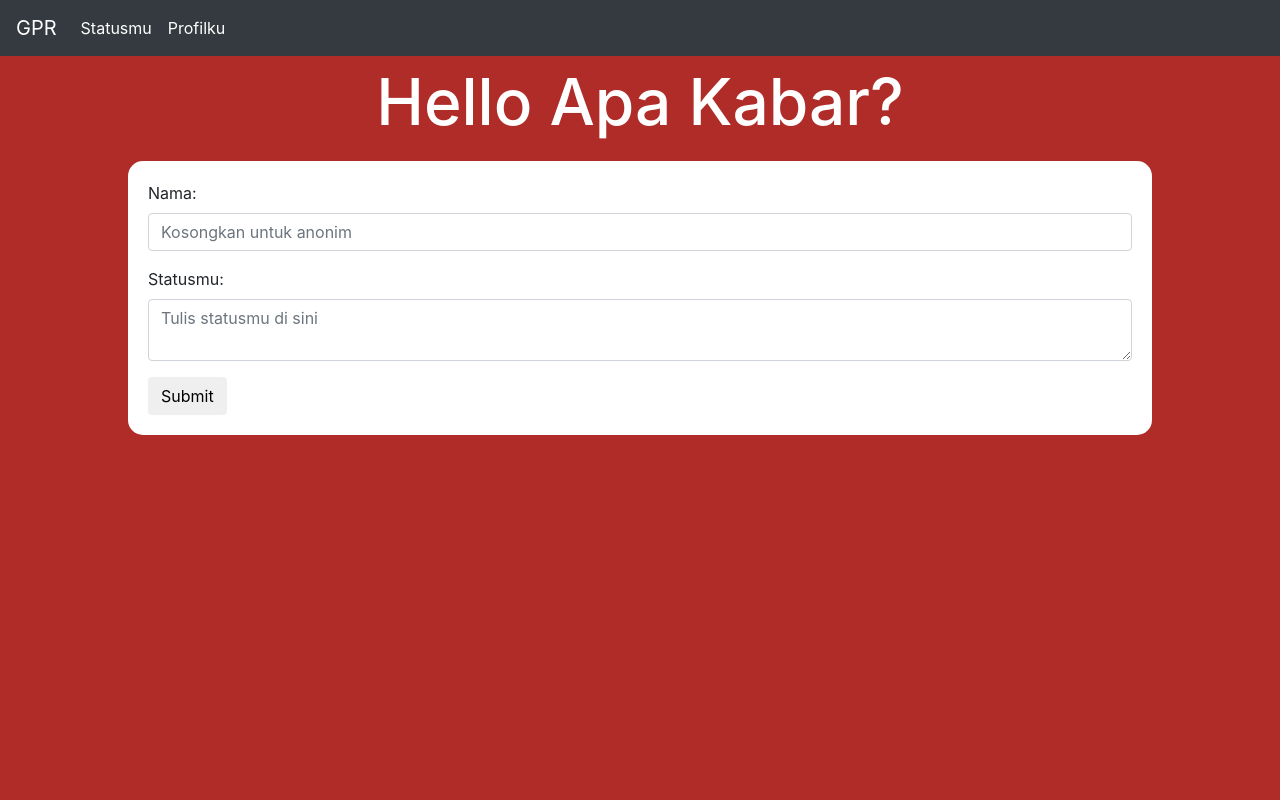
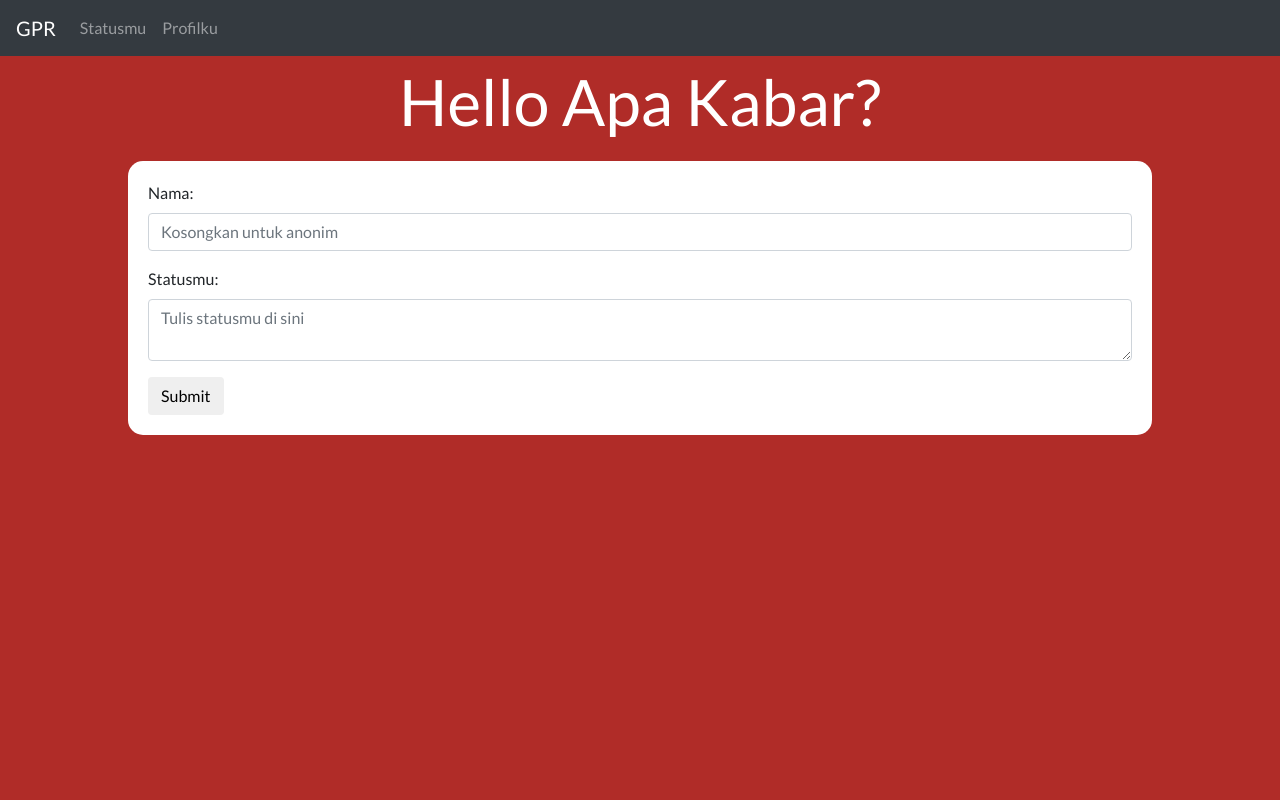
Before and after one commit to gagahpangeran/neogpr, a Django app: page / in a window 1280 px wide. Run offline with Django 3.2, Linux system fonts and the light colour scheme; data that the repository does not hold is empty; some libraries are stand-ins or nearby versions.

Commit message:
Add google font

```diff
--- a/statusmu/static/css/styles.css
+++ b/statusmu/static/css/styles.css
@@ -1,3 +1,7 @@
+body {
+  font-family: "Lato", sans-serif;
+}
+
 #container,
 #home {
   background: #b02c28;
--- a/statusmu/templates/base.html
+++ b/statusmu/templates/base.html
@@ -11,6 +11,7 @@
         crossorigin="anonymous">
     <link rel="stylesheet" href="https://use.fontawesome.com/releases/v5.3.1/css/all.css" integrity="sha384-mzrmE5qonljUremFsqc01SB46JvROS7bZs3IO2EmfFsd15uHvIt+Y8vEf7N7fWAU"
         crossorigin="anonymous">
+    <link href="https://fonts.googleapis.com/css?family=Lato" rel="stylesheet">
     <link rel="stylesheet" type="text/css" href="{% static 'css/styles.css' %}">
     {% endblock heading %}
 </head>
@@ -26,10 +27,10 @@
 
             <div class="collapse navbar-collapse" id="navbarSupportedContent">
                 <ul class="navbar-nav mr-auto">
-                    <li class="nav-item active">
+                    <li class="nav-item">
                         <a class="nav-link" href="/">Statusmu</a>
                     </li>
-                    <li class="nav-item active">
+                    <li class="nav-item">
                         <a class="nav-link" href="/profile/">Profilku</a>
                     </li>
                 </ul>
--- a/statusmu/views.py
+++ b/statusmu/views.py
@@ -9,7 +9,7 @@ def index(request):
     if(request.method == 'POST'):
         data = {}
         post_data = dict(request.POST.items())
-        data['name'] = post_data['name']
+        data['name'] = 'Anonim' if post_data['name'] == '' else post_data['name']
         data['status'] = post_data['status']
         Statusmu(**data).save()
 
```
